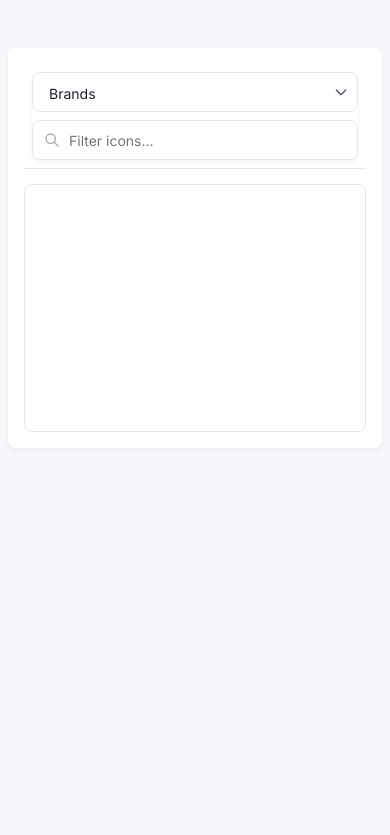
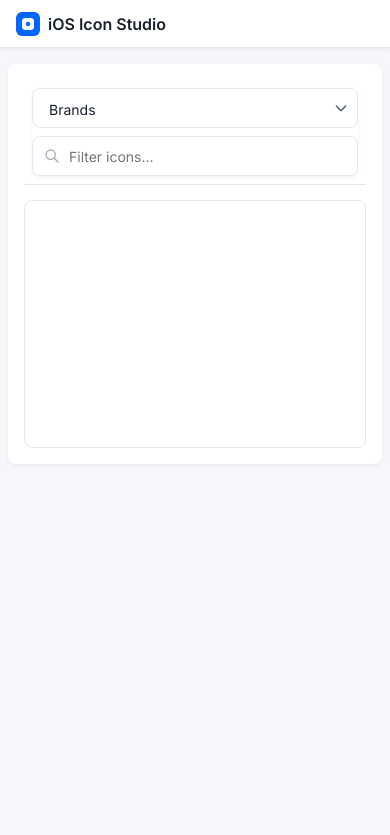
Before and after one commit to dennisVercauteren/IOS_icon_generator, a plain HTML site: page index.html in a window 390 px wide. Shown: the top 835 px of the page. Drawn offline with Linux system fonts and the light colour scheme; no server answers; a script that the page names is missing.

Commit message:
Add files via upload
add header

```diff
--- a/index.html
+++ b/index.html
@@ -13,6 +13,10 @@
 </head>
 <body>
     <div class="container">
+        <div class="mobile-top-bar">
+            <img src="favicon.svg" alt="Icon Studio" class="mobile-favicon">
+            <span class="mobile-title">iOS Icon Studio</span>
+        </div>
         <div class="app-layout">
             <div class="icon-browser">
                 <div class="icon-browser-header">
--- a/styles.css
+++ b/styles.css
@@ -752,3 +752,63 @@ input[type="range"] {
         margin: 0 auto !important;
     }
 }
+
+.mobile-top-bar {
+    display: none;
+}
+
+@media (max-width: 768px) {
+    .mobile-top-bar {
+        display: flex;
+        align-items: center;
+        gap: var(--spacing-sm);
+        background: var(--surface-color);
+        padding: var(--spacing-sm) var(--spacing-md);
+        position: fixed;
+        top: 0;
+        left: 0;
+        right: 0;
+        z-index: 20;
+        height: 48px;
+        border-bottom: 1px solid var(--border-color);
+        box-shadow: var(--shadow-sm);
+    }
+
+    .mobile-favicon {
+        width: 24px;
+        height: 24px;
+    }
+
+    .mobile-title {
+        font-size: 16px;
+        font-weight: 600;
+        color: var(--text-primary);
+    }
+
+    body {
+        padding: var(--spacing-sm);
+        padding-top: calc(48px + env(safe-area-inset-top, 20px));
+        min-height: 100vh;
+        min-height: -webkit-fill-available;
+    }
+
+    .main-content {
+        width: 100%;
+        position: sticky;
+        top: calc(48px + env(safe-area-inset-top, 20px));
+        z-index: 10;
+        background: var(--background-color);
+        padding: var(--spacing-sm);
+        padding-bottom: var(--spacing-md);
+        margin-bottom: 60px;
+    }
+
+    .app-layout {
+        flex-direction: column;
+        height: auto;
+        gap: var(--spacing-md);
+        padding-top: var(--spacing-md);
+    }
+
+    /* ... rest of mobile styles ... */
+}
```
